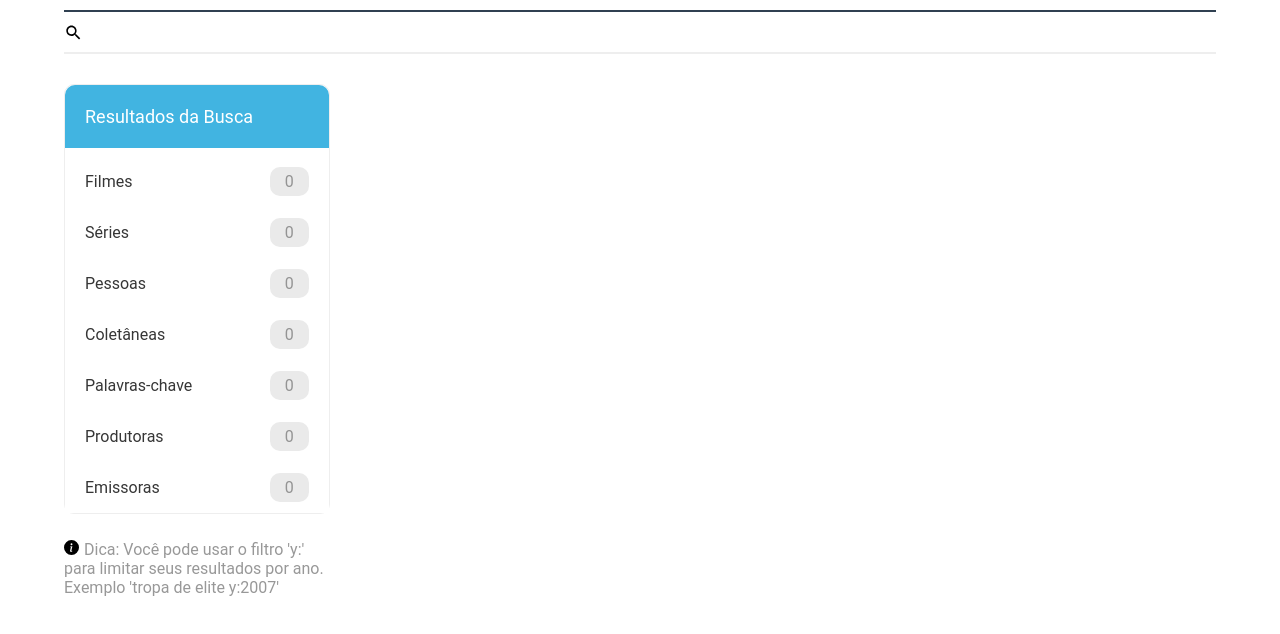
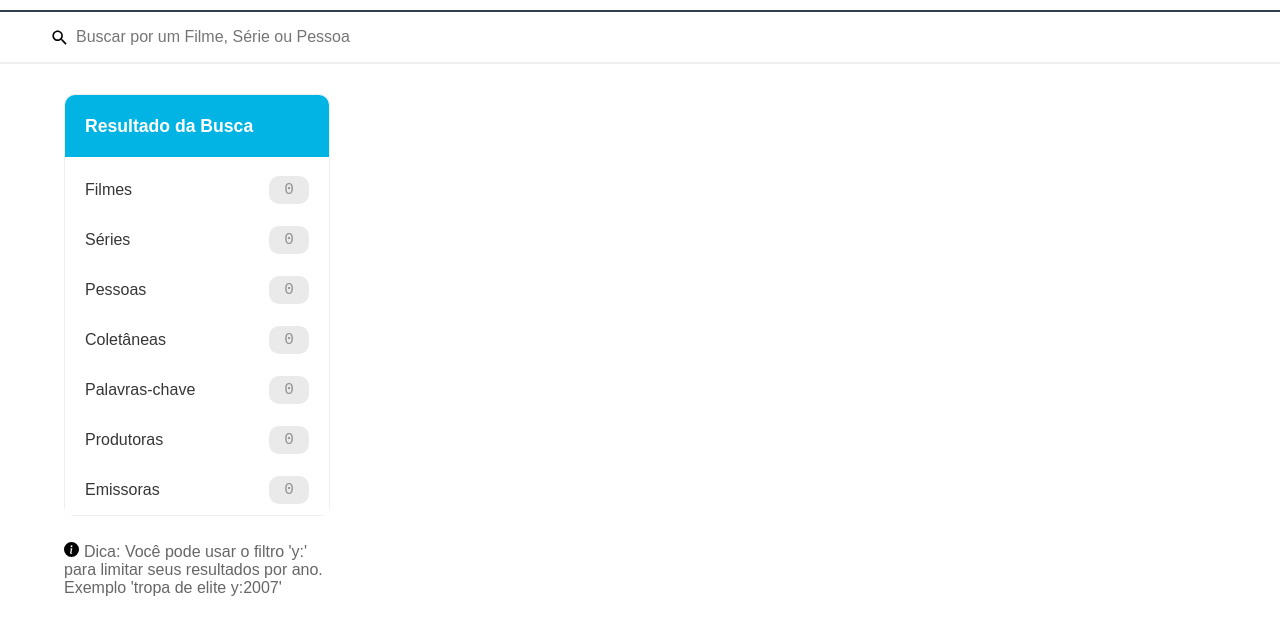
Before and after one commit to grochavieira/movie-searcher, a React (Create React App) app in the folder web/: page / in a window 1280 px wide. Shown: the top 634 px of the page. Built offline with nearby package versions, Linux system fonts and the light colour scheme.

Commit message:
some minor changes made into input and first section styles

```diff
--- a/web/src/global.ts
+++ b/web/src/global.ts
@@ -1,12 +1,12 @@
 import { createGlobalStyle } from "styled-components";
 
 export const GlobalStyle = createGlobalStyle`
-    @import url('https://fonts.googleapis.com/css2?family=Roboto:wght@400;700&display=swap');
 
     body{
     margin: 0;
     padding: 0;
     box-sizing: border-box;
+    font-size: 60%;
     }
 
     html,
@@ -23,7 +23,7 @@ export const GlobalStyle = createGlobalStyle`
     body,
     input, button
     {
-        font-family: 'Roboto', sans-serif;
+        font-family: "Source Sans Pro", Arial, sans-serif;
     }
 
 `;
--- a/web/src/pages/SearchMovies/index.tsx
+++ b/web/src/pages/SearchMovies/index.tsx
@@ -28,14 +28,14 @@ function SearchMovies() {
     <Container>
       <InputBlock>
         <IoMdSearch size={19} />
-        <input type="text" />
+        <input type="text" placeholder="Buscar por um Filme, Série ou Pessoa" />
       </InputBlock>
 
       <Main>
         <SearchSection>
           <SearchResult>
             <Title>
-              <p>Resultados da Busca</p>
+              <p>Resultado da Busca</p>
             </Title>
             {searchResults.map((searchItem) => {
               return (
--- a/web/src/pages/SearchMovies/styles.ts
+++ b/web/src/pages/SearchMovies/styles.ts
@@ -12,19 +12,22 @@ export const Container = styled.div`
 `;
 
 export const InputBlock = styled.div`
-  width: 90%;
+  width: 100%;
   margin: 10px 0px 30px 0px;
   border: 0;
   border-top: solid 2px rgb(48, 64, 81);
   border-bottom: solid 2px #eee;
-  height: 40px;
+  height: 50px;
   display: flex;
   align-items: center;
+  justify-content: center;
 
   input {
     border: 0;
-    width: 100%;
+    width: 90%;
     margin-left: 5px;
+    font-size: 1rem;
+    font-family: Arial, sans-serif;
   }
 `;
 
@@ -50,13 +53,14 @@ export const Title = styled.div`
   width: 100%;
   border-top-left-radius: 10px;
   border-top-right-radius: 10px;
-  background: rgb(65, 180, 225);
+  background: #01b4e4;
   margin-bottom: 8px;
 
   p {
     margin-left: 20px;
     color: #fff;
-    font-size: 18px;
+    font-size: 1.1rem;
+    font-weight: bold;
     padding: 3px 0px;
   }
 `;
@@ -66,7 +70,7 @@ export const SearchItem = styled.div<SearchItemProps>`
   align-items: center;
   justify-content: space-between;
   padding: 0px 20px;
-  font-size: 16px;
+  font-size: 1rem;
   background: ${(props) => (props.isSelected ? "rgb(235, 235, 235)" : "#fff")};
 
   p {
@@ -80,14 +84,17 @@ export const SearchItem = styled.div<SearchItemProps>`
       props.isSelected ? "#fff" : "rgb(234, 234, 234)"};
     padding: 5px 15px;
     border-radius: 10px;
+    font-family: "Roboto Mono", monospace;
+    font-size: 1rem;
   }
 `;
 
 export const Information = styled.div`
   margin-top: 10px;
+  font-size: 1rem;
 
   p {
-    color: rgb(152, 152, 152);
+    color: rgb(102, 102, 102);
   }
   span {
     margin-right: 5px;
```
